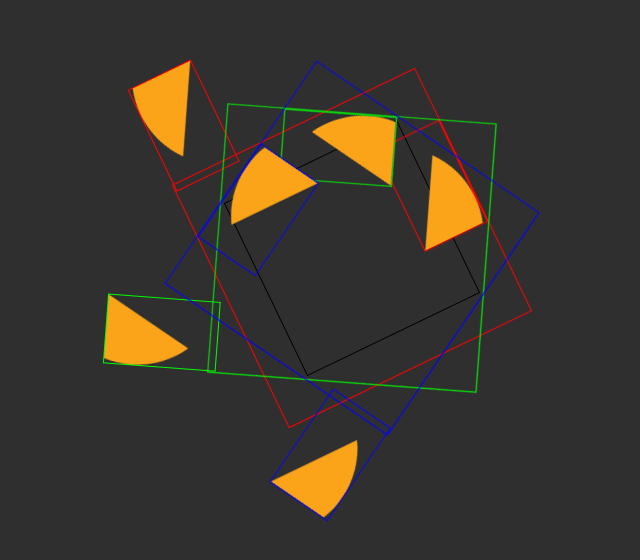
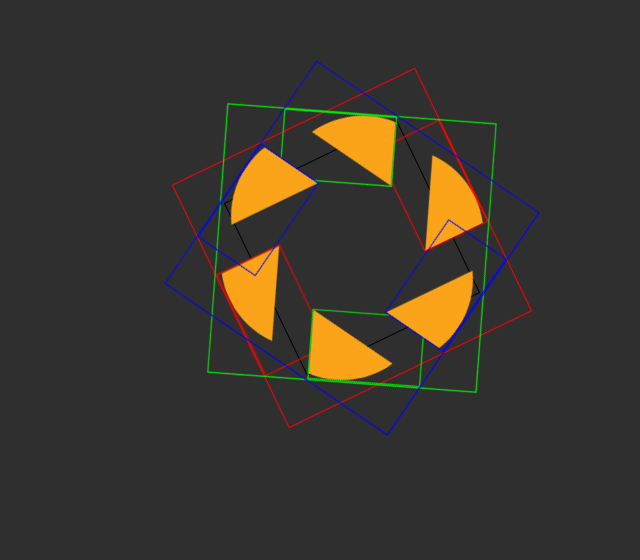
Before and after one commit to neyasbltb88/testpreloader, a website: page app/index.html in a window 1280 px wide. Shown: the part 152-712 px from the top of the page, without its empty margins (288-928 px from the left). Drawn offline with Linux system fonts and the light colour scheme.

Commit message:
После merge

```diff
--- a/app/sass/main.sass
+++ b/app/sass/main.sass
@@ -54,7 +54,7 @@ body
                 .after
                     transform: rotate(180deg) translate(0, -50%)
                     right: 0
-                    bottom: -50px
+                    top: 0
             .box1
             .box2
                 transform: rotate(-60deg)
```
Also changed, not shown: app/css/main.min.css.
